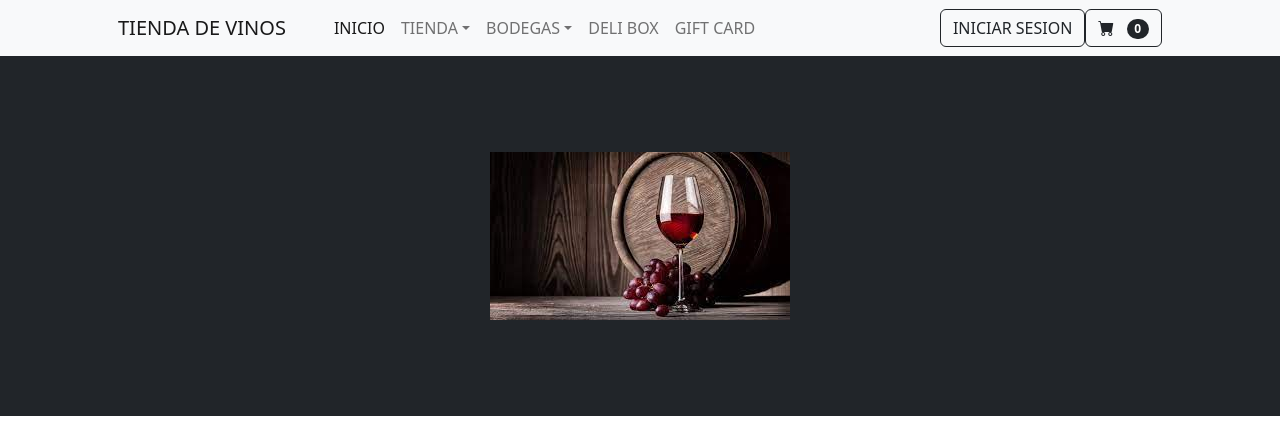
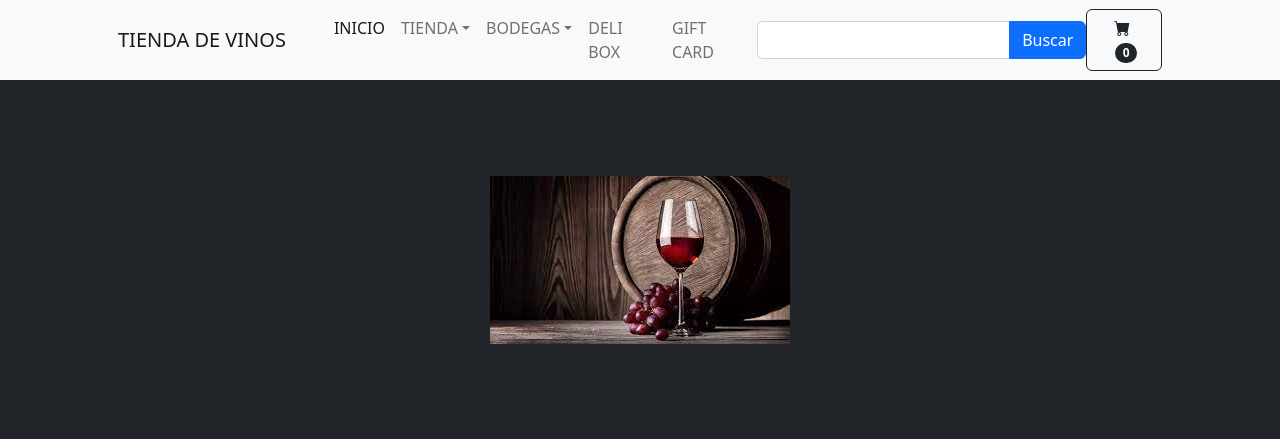
Before and after one commit to LorenaZamarian/TPO2023, a Django app: page / in a window 1280 px wide. Shown: the top 439 px of the page. Run offline with Django 3.2, Linux system fonts and the light colour scheme; data that the repository does not hold is empty; some libraries are stand-ins or nearby versions.

Commit message:
cambio miercoles

```diff
--- a/proyecto_ecommerce/requirements.txt
+++ b/proyecto_ecommerce/requirements.txt
@@ -1,5 +1,7 @@
 asgiref==3.6.0
 Django==3.2.18
 django-environ==0.10.0
+Pillow==9.5.0
+psycopg2==2.9.6
 pytz==2023.3
 sqlparse==0.4.4
--- a/proyecto_ecommerce/templates/tienda/base_tienda.html
+++ b/proyecto_ecommerce/templates/tienda/base_tienda.html
@@ -52,9 +52,10 @@
                         <li class="nav-item"><a class="nav-link" href="#!">GIFT CARD</a></li>
                     </ul>
                     <form class="d-flex">
-                        <button class="btn btn-outline-dark" type="submit">
-                            INICIAR SESION
-                        </button>
+                        <div class="input-group">
+                            <input class="form-control" type="text" placeholder="" aria-label="Buscar..." aria-describedby="btnNavbarSearch" />
+                            <button class="btn btn-primary" id="btnNavbarSearch" type="button">Buscar<i class="fas fa-search"></i></button>
+                        </div>
                     </form>
                     <form class="d-flex">
                         <button class="btn btn-outline-dark" type="submit">
```
